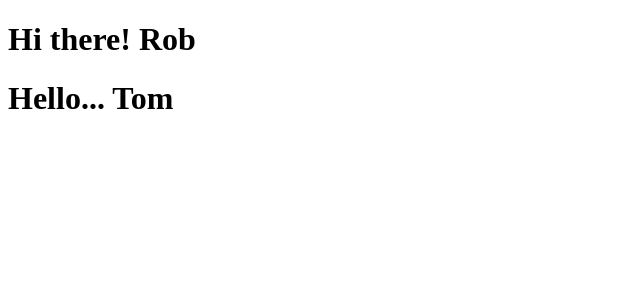
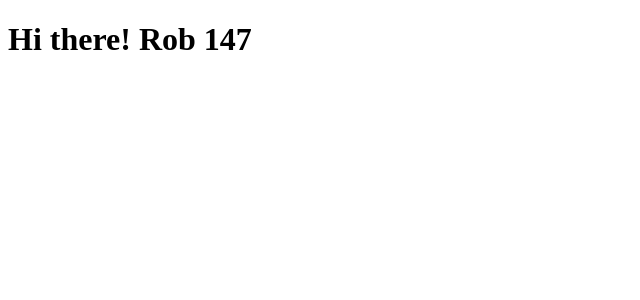
Before and after one commit to RenZz726/React, a React (Vite) app in the folder reactpro/: page / in a window 1280 px wide. Shown: the top 300 px of the page, without its empty margins (0-640 px from the left). Built offline with nearby package versions, Linux system fonts and the light colour scheme.

Commit message:
passing object

```diff
--- a/reactpro/src/App.jsx
+++ b/reactpro/src/App.jsx
@@ -1,9 +1,15 @@
 import Hello from "./components/Hello";
 function App() {
+  const seatNumbers = [1, 2, 3, 5];
+  const person = {
+    name: "Rob",
+    message: "Hi there!",
+    seatNumbers: [1, 4, 7]
+  };
+
   return (
     <div className="App">
-      <Hello name="Rob" message="Hi there! "/>
-      <Hello name="Tom" message="Hello... "/>
+      <Hello person={person}/>
     </div>
   );
 }
--- a/reactpro/src/components/Hello.jsx
+++ b/reactpro/src/components/Hello.jsx
@@ -4,11 +4,11 @@ function displayMessage() {
     return "Wow!";
 }
 
-function Hello({name, message}) {
+function Hello(props) {
     return (
         <div>
             <h1>
-                {message} {name}
+                {props.person.message} {props.person.name} {props.person.seatNumbers}
             </h1>
         </div>
     );
```
